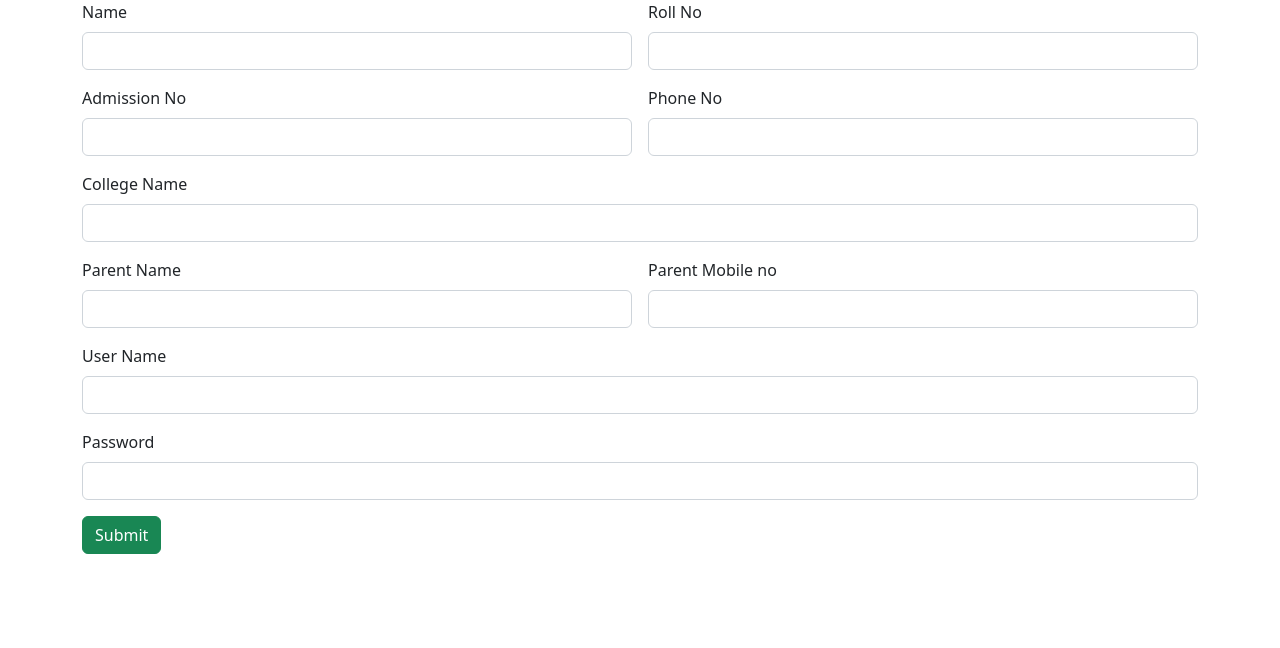
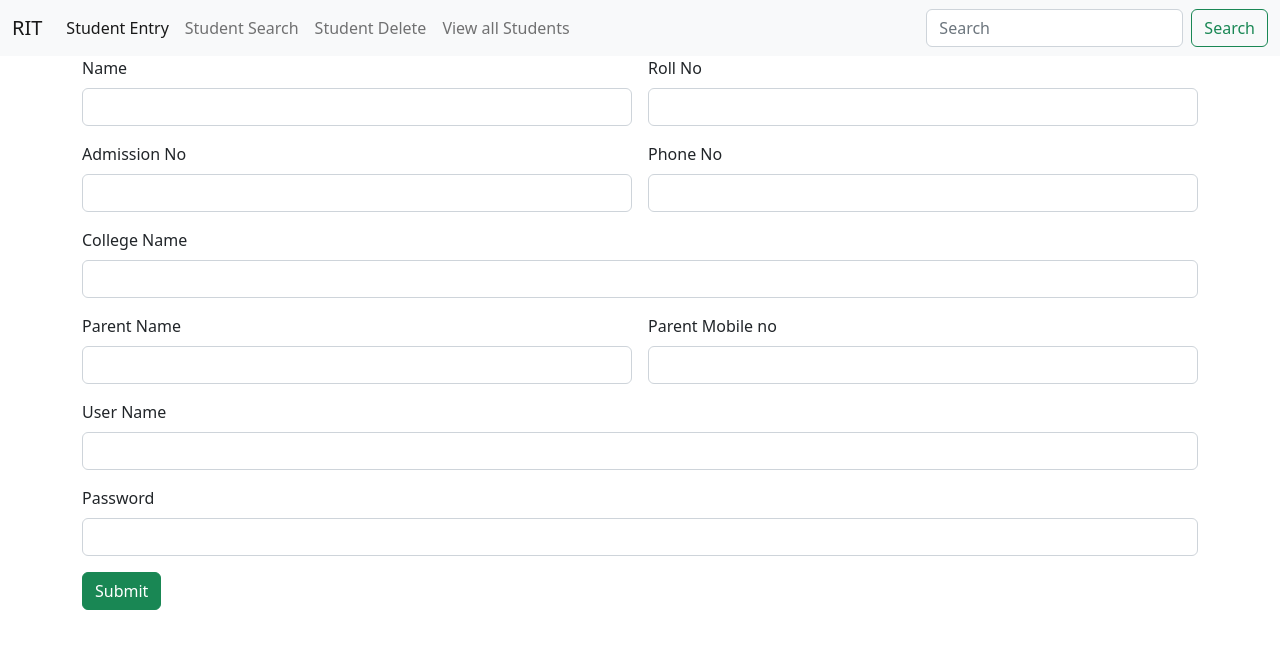
Before and after one commit to AbrahamJerinJohn1998/angularStudentApp, an Angular app: page / in a window 1280 px wide. Shown: the top 648 px of the page. Built offline with nearby package versions, Linux system fonts and the light colour scheme.

Commit message:
navbar added

```diff
--- a/src/app/app.module.ts
+++ b/src/app/app.module.ts
@@ -8,6 +8,7 @@
 import { StudentSearchComponent } from './student-search/student-search.component';
 import { StudentdeleteComponent } from './studentdelete/studentdelete.component';
 import { Route, RouterModule, Routes } from '@angular/router';
+import { NavbarComponent } from './navbar/navbar.component';
 
  const myRoute:Routes=[
   {
@@ -33,7 +34,8 @@
     StudentEntryComponent,
     ViewAllStudentsComponent,
     StudentSearchComponent,
-    StudentdeleteComponent
+    StudentdeleteComponent,
+    NavbarComponent
   ],
   imports: [
     BrowserModule,
--- /dev/null
+++ b/src/app/navbar/navbar.component.html
@@ -0,0 +1,28 @@
+<nav class="navbar navbar-expand-lg bg-light">
+    <div class="container-fluid">
+      <a class="navbar-brand" href="#">RIT</a>
+      <button class="navbar-toggler" type="button" data-bs-toggle="collapse" data-bs-target="#navbarSupportedContent" aria-controls="navbarSupportedContent" aria-expanded="false" aria-label="Toggle navigation">
+        <span class="navbar-toggler-icon"></span>
+      </button>
+      <div class="collapse navbar-collapse" id="navbarSupportedContent">
+        <ul class="navbar-nav me-auto mb-2 mb-lg-0">
+          <li class="nav-item">
+            <a class="nav-link active" aria-current="page" routerLink="/">Student Entry</a>
+          </li>
+          <li class="nav-item">
+            <a class="nav-link" routerLink="/search">Student Search</a>
+          </li>
+          <li class="nav-item">
+            <a class="nav-link" routerLink="/delete">Student Delete</a>
+          </li>
+          <li class="nav-item">
+            <a class="nav-link" routerLink="/viewallstudents">View all Students</a>
+          </li>
+        </ul>
+        <form class="d-flex" role="search">
+          <input class="form-control me-2" type="search" placeholder="Search" aria-label="Search">
+          <button class="btn btn-outline-success" type="submit">Search</button>
+        </form>
+      </div>
+    </div>
+  </nav>
--- a/src/app/student-entry/student-entry.component.html
+++ b/src/app/student-entry/student-entry.component.html
@@ -1,3 +1,4 @@
+<app-navbar></app-navbar>
 <div class="container">
     <div class="row">
         <div class="col col-12 col-sm-12 col-md-12 col-lg-12 col-xl-12 col-xxl-12">
--- a/src/app/student-search/student-search.component.html
+++ b/src/app/student-search/student-search.component.html
@@ -1,3 +1,4 @@
+<app-navbar></app-navbar>
 <div class="container">
     <div class="row">
         <div class="col col-12 col-sm-12 col-md-12 col-lg-12 col-xl-12 col-xxl-12">
--- a/src/app/studentdelete/studentdelete.component.html
+++ b/src/app/studentdelete/studentdelete.component.html
@@ -1,3 +1,4 @@
+<app-navbar></app-navbar>
 <div class="container">
     <div class="row">
         <div class="col col-12 col-sm-12 col-md-12 col-lg-12 col-xl-12 col-xxl-12">
--- a/src/app/view-all-students/view-all-students.component.html
+++ b/src/app/view-all-students/view-all-students.component.html
@@ -1,3 +1,4 @@
+<app-navbar></app-navbar>
 <div class="container">
     <div class="row g-3">
         <div class="col col-12 col-sm-12 col-md-12 col-lg-12 col-xl-12 col-xxl-12">
```
Also changed, not shown: src/app/navbar/navbar.component.ts (added, +10 -0 lines), src/app/navbar/navbar.component.css (added).
